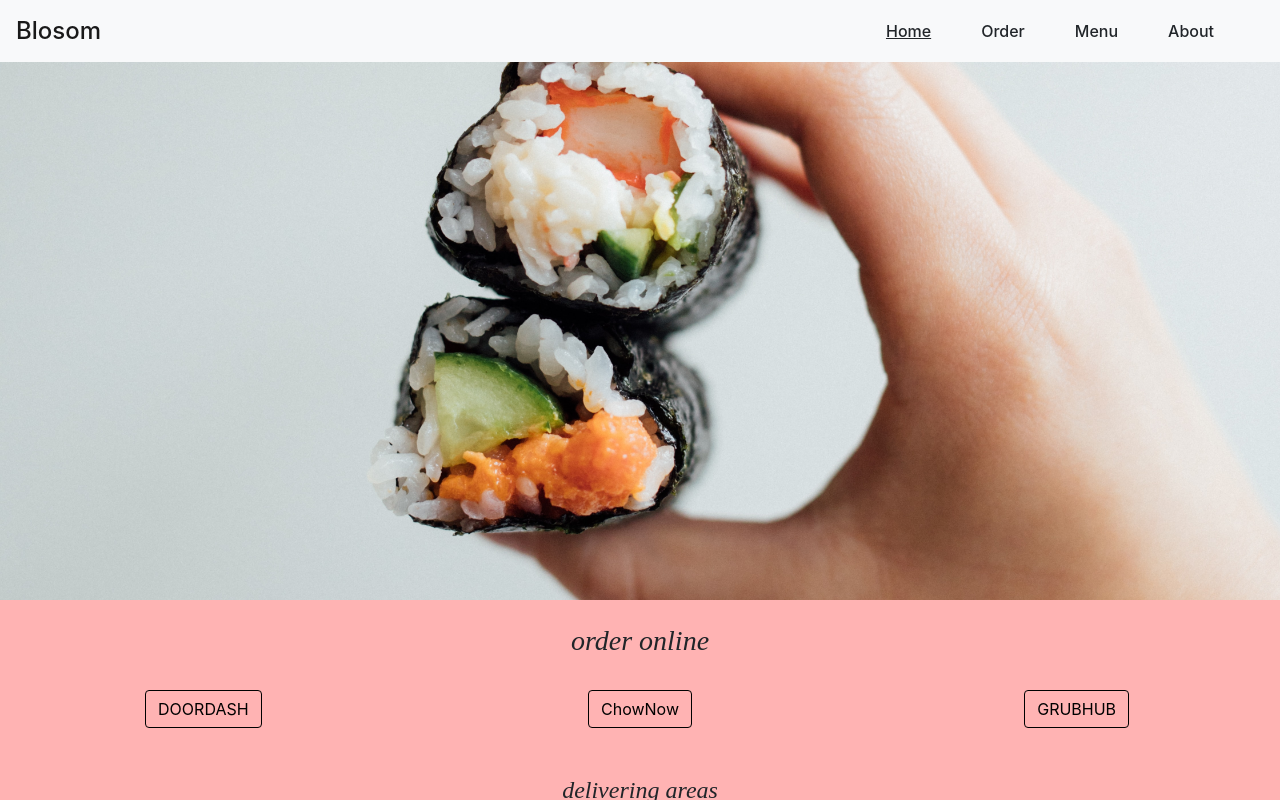
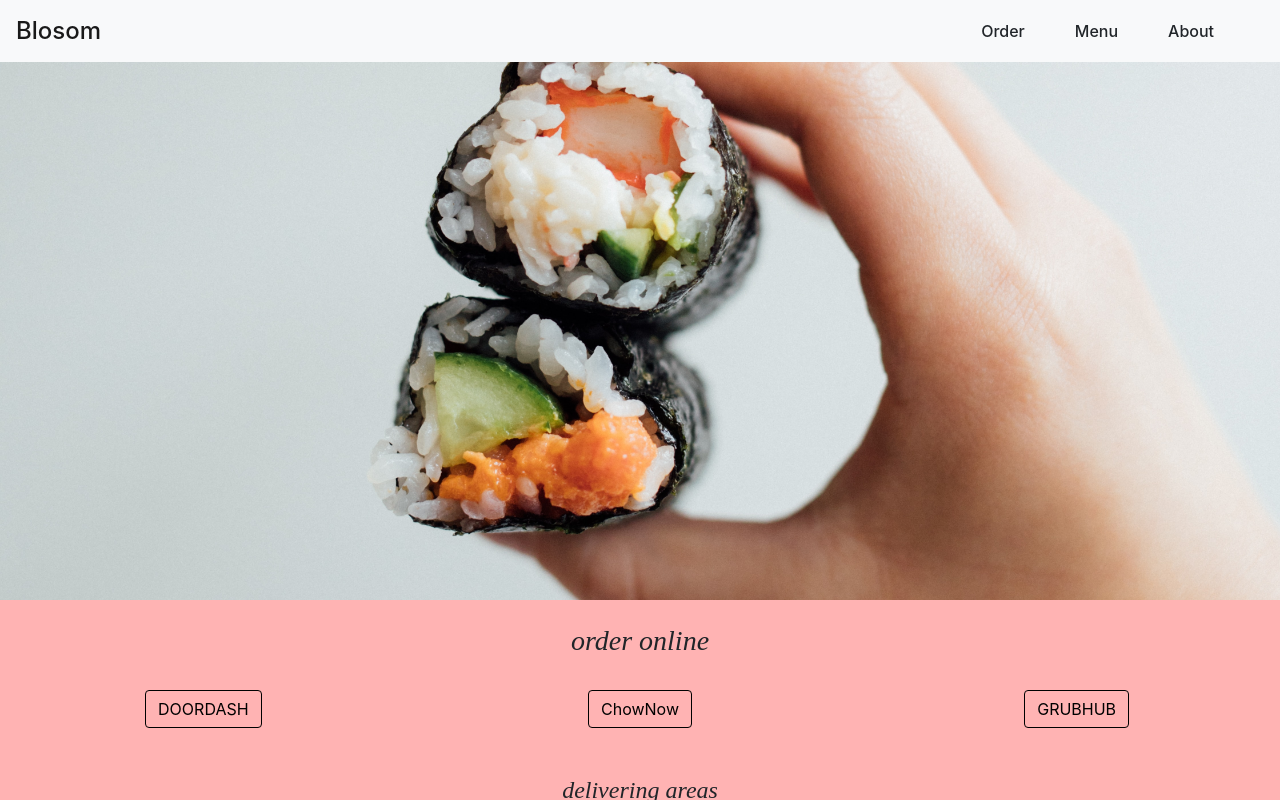
Before and after one commit to aBurmeseDev/Blosom, a React (Create React App) app: page / in a window 1280 px wide. In both pictures the pointer is over the link "Home". Shown: the top 800 px of the page. Built offline with nearby package versions, Linux system fonts and the light colour scheme; a web font is replaced by a local one.

Commit message:
edit nav style and add hover animation

```diff
--- a/src/App.css
+++ b/src/App.css
@@ -22,9 +22,11 @@ h5 {
 /* Navbar */
 .nav {
   margin-right: 50px;
+  cursor: pointer;
 }
 .nav:hover {
   text-decoration: underline !important;
+  animation: 2s slideInFromLeft;
 }
 #navbrand {
   font-size: 1.5rem;
```
